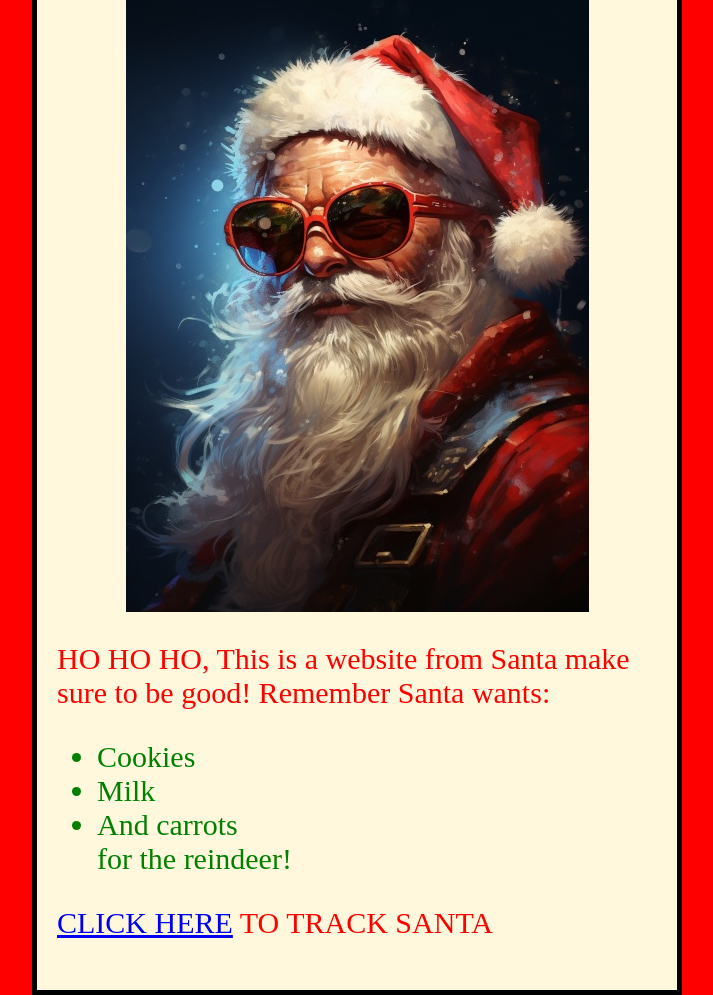
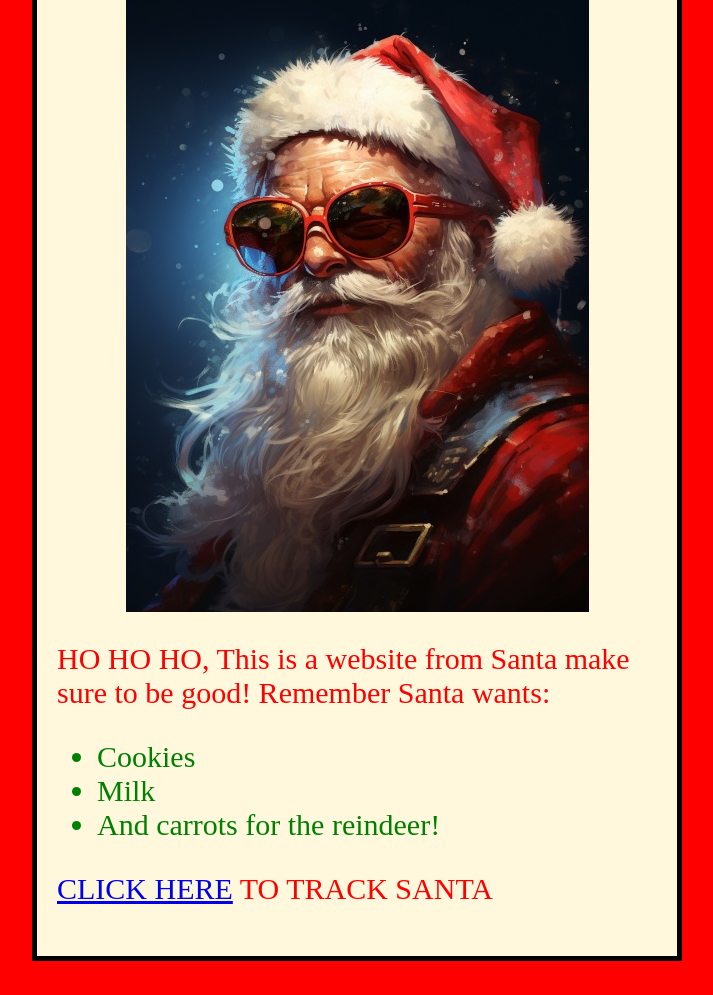
Before and after one commit to ethan-woycehoski/SantaProj.github.io, a plain HTML site: page index.html in a window 1280 px wide. Shown: the part 117-1112 px from the top of the page, without its empty margins (283-996 px from the left). After the commit the page ends 1078 px from the top, so only its background shows below. Drawn offline with Linux system fonts and the light colour scheme.

Commit message:
Fix HTML formatting and restore content

```diff
--- a/index.html
+++ b/index.html
@@ -29,7 +29,7 @@
             <!-- list items-->
             <li>Cookies</li>
             <li>Milk</li>
-            <li>And carrots <br> for the reindeer!</li>
+            <li>And carrots for the reindeer!</li>
         </ul>
         <!-- <a > href = holds the link that the <a /a> text surronds-->
         <p><a href = "https://santatracker.google.com/">CLICK HERE</a> TO TRACK SANTA</p>
```
